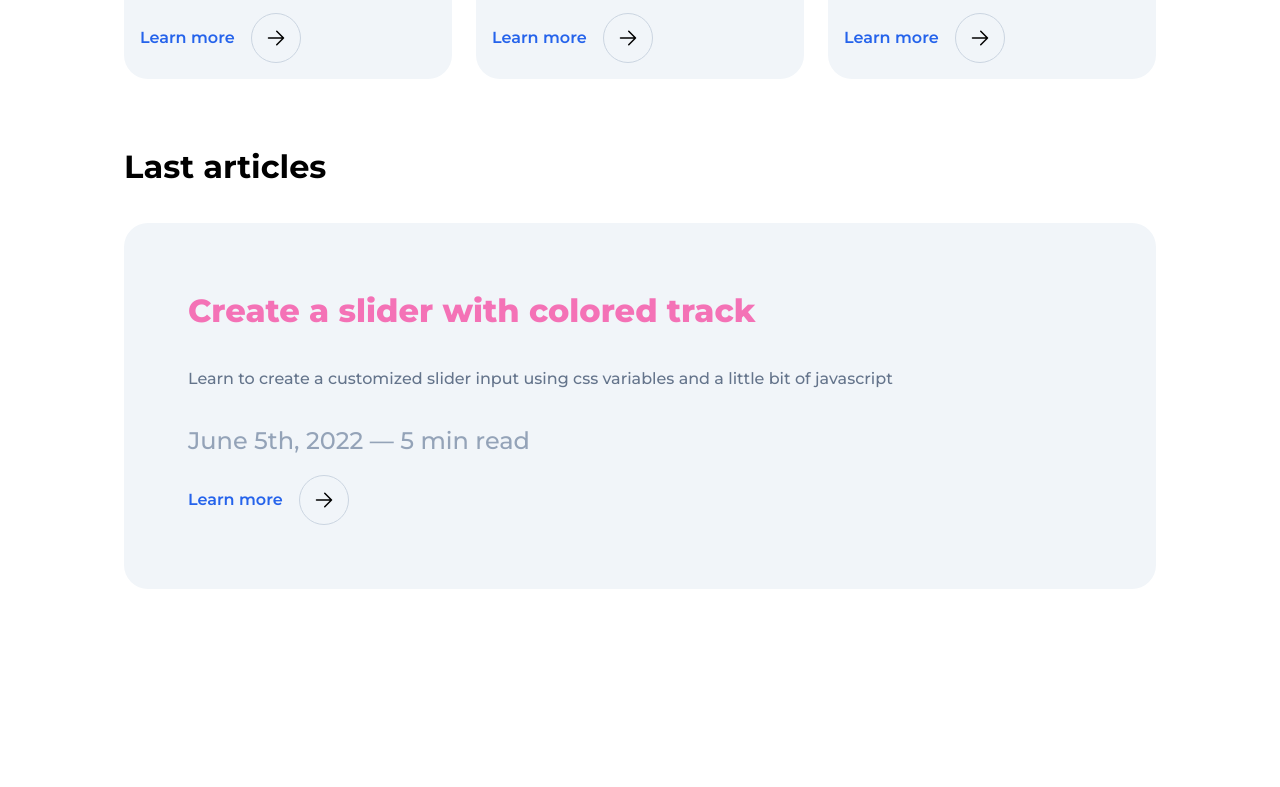
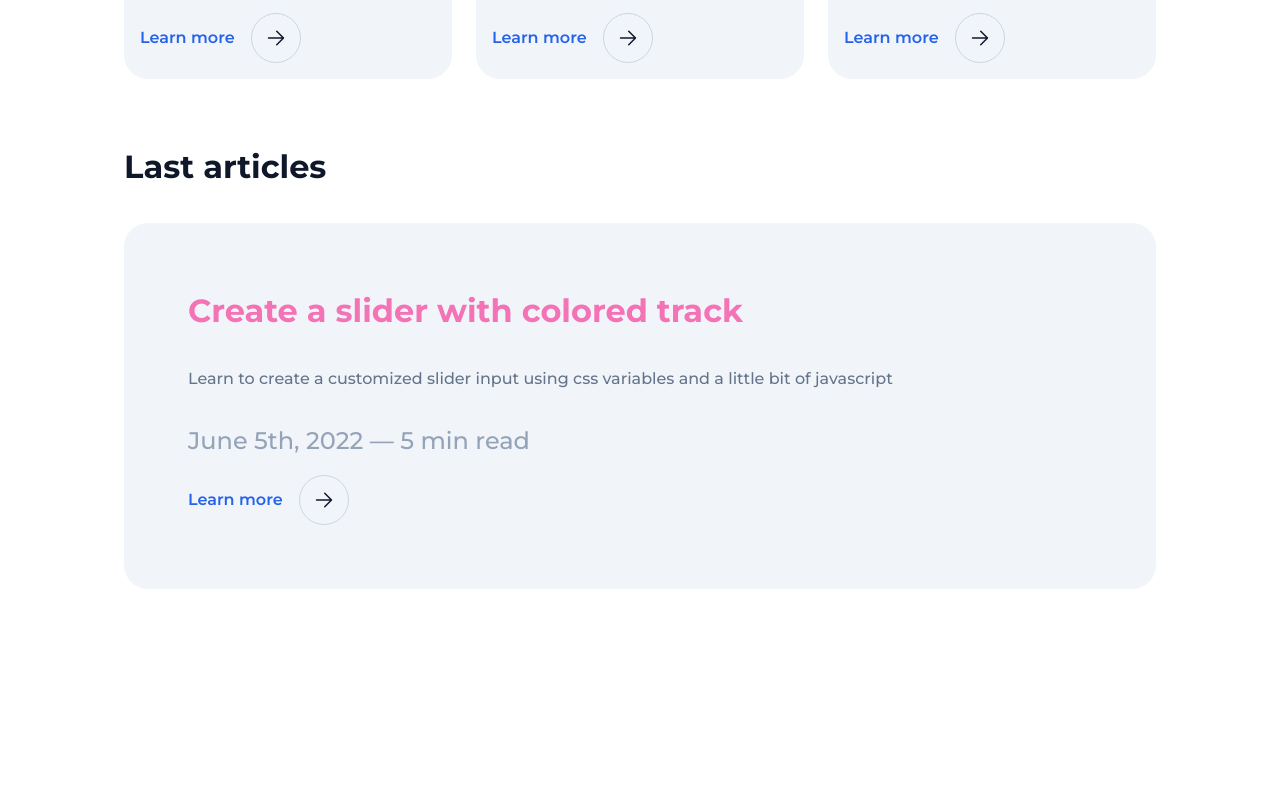
Before and after one commit to robin4a4/robin.marillia.io, an Astro site: page / in a window 1280 px wide. Shown: the part 1416-2203 px from the top of the page. Built offline with nearby package versions, Linux system fonts and the light colour scheme; Astro itself is replaced by a stand-in of ours.

Commit message:
ui tweaks

```diff
--- a/src/components/ArticleCard.astro
+++ b/src/components/ArticleCard.astro
@@ -12,7 +12,7 @@ const {post} = Astro.props
 <div class="relative flex gap-24 px-64 py-64 rounded-xl bg-slate-100 first:col-span-2">
     <div class="flex flex-col justify-between gap-16 flex-1">
         <div class="flex flex-col gap-32">
-            <p class="text-32 font-extrabold text-pink-400">{post.title}</p>
+            <p class="text-32 font-bold text-pink-400">{post.title}</p>
             <p class="text-18 font-medium text-slate-500">{post.description}</p>
             <p class="text-24 font-medium text-slate-400">June 5th, 2022 — 5 min read</p>
         </div>
--- a/src/components/ProjectCard.astro
+++ b/src/components/ProjectCard.astro
@@ -11,7 +11,7 @@ const { project } = Astro.props;
 const projectData = PROJECTS[project]
 ---
 
-<div class:list={['group relative flex flex-col justify-between gap-16 px-16 pt-80 pb-16 bg-slate-100 rounded-xl hover:scale-[1.01] transition', { 'col-span-2': projectData.isLarge, 'col-span-1': !projectData.isLarge }]}>
+<div class:list={['group relative flex flex-col justify-between gap-16 px-16 pt-80 pb-16 bg-slate-100 rounded-xl hover:scale-[1.025] transition', { 'col-span-2': projectData.isLarge, 'col-span-1': !projectData.isLarge }]}>
   <div class="flex"></div>
   <div class="flex flex-col gap-16">
     <p class="text-24 font-bold text-slate-900">{projectData.title}</p>
--- a/src/pages/index.astro
+++ b/src/pages/index.astro
@@ -17,7 +17,7 @@ const posts = (await Astro.glob('./blog/*.{md,mdx}')).sort(
 	<head>
 		<BaseHead title={SITE_TITLE} description={SITE_DESCRIPTION} />
 	</head>
-	<body class="font-montserrat">
+	<body class="font-montserrat text-slate-900">
 		<Header/>
 		<main class="container mx-auto px-[124px] flex flex-col gap-64">
 			<section class="mt-64 grid grid-cols-3 grid-rows-3 gap-x-24 gap-y-32">
```
